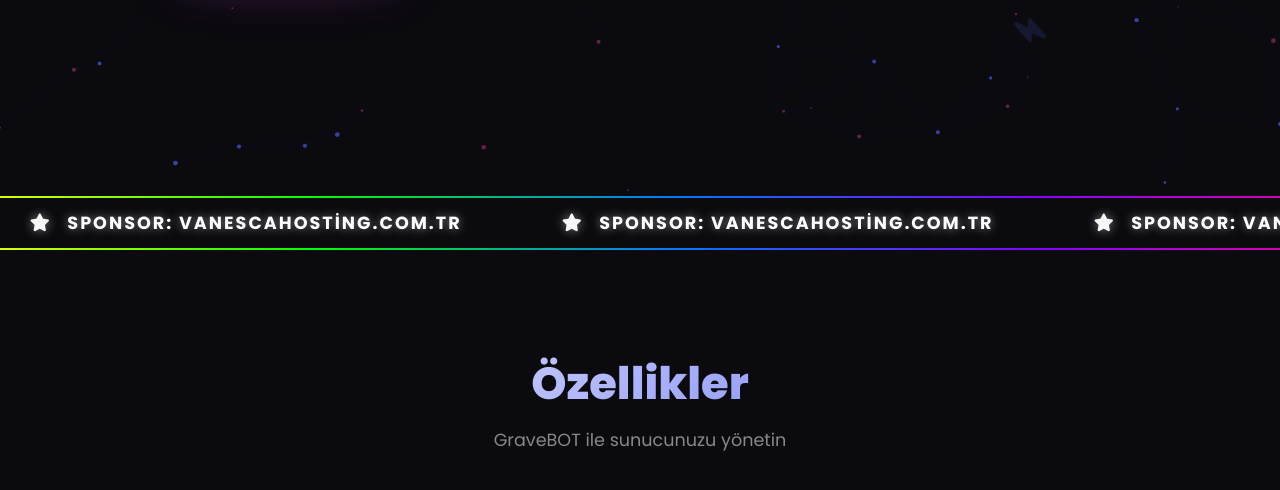
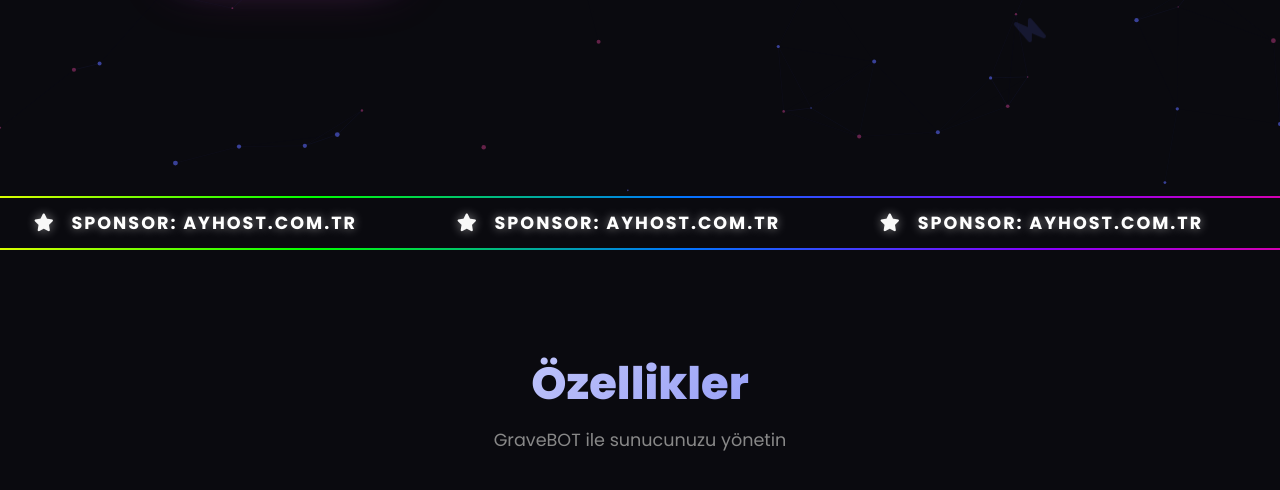
Before and after one commit to MotionStudioDev/gravebots, a plain HTML site: page index.html in a window 1280 px wide. Shown: the part 604-1094 px from the top of the page. Drawn offline with Linux system fonts and the light colour scheme.

Commit message:
Update sponsor ticker from vanescahosting to ayhost

```diff
--- a/index.html
+++ b/index.html
@@ -102,12 +102,12 @@
     <!-- SPONSOR TICKER -->
     <div class="sponsor-ticker">
         <div class="ticker-track">
-            <span class="ticker-item"><i class="fas fa-star"></i> Sponsor: vanescahosting.com.tr</span>
-            <span class="ticker-item"><i class="fas fa-star"></i> Sponsor: vanescahosting.com.tr</span>
-            <span class="ticker-item"><i class="fas fa-star"></i> Sponsor: vanescahosting.com.tr</span>
-            <span class="ticker-item"><i class="fas fa-star"></i> Sponsor: vanescahosting.com.tr</span>
-            <span class="ticker-item"><i class="fas fa-star"></i> Sponsor: vanescahosting.com.tr</span>
-            <span class="ticker-item"><i class="fas fa-star"></i> Sponsor: vanescahosting.com.tr</span>
+            <span class="ticker-item"><i class="fas fa-star"></i> Sponsor: ayhost.com.tr</span>
+            <span class="ticker-item"><i class="fas fa-star"></i> Sponsor: ayhost.com.tr</span>
+            <span class="ticker-item"><i class="fas fa-star"></i> Sponsor: ayhost.com.tr</span>
+            <span class="ticker-item"><i class="fas fa-star"></i> Sponsor: ayhost.com.tr</span>
+            <span class="ticker-item"><i class="fas fa-star"></i> Sponsor: ayhost.com.tr</span>
+            <span class="ticker-item"><i class="fas fa-star"></i> Sponsor: ayhost.com.tr</span>
         </div>
     </div>
 
```
